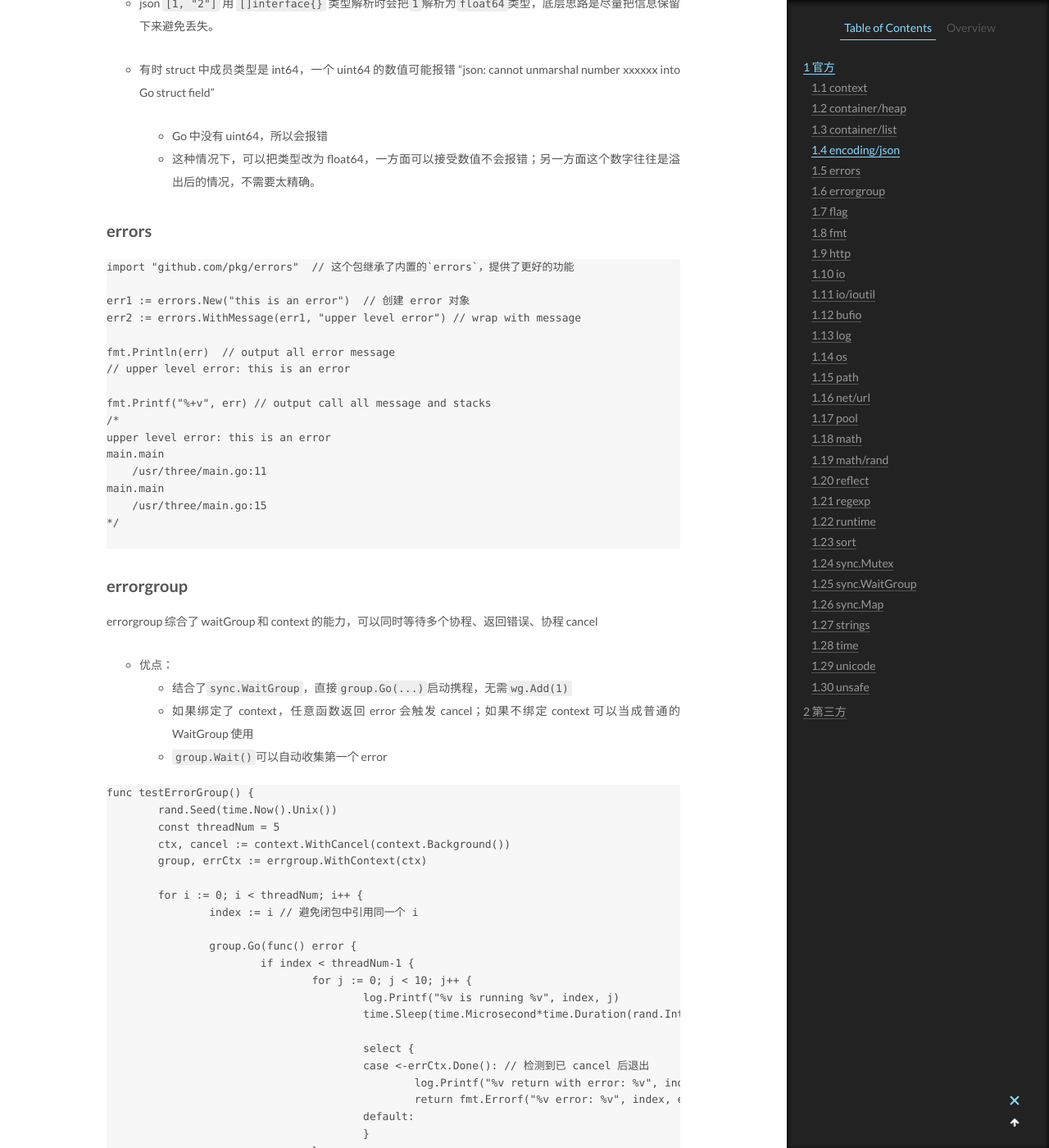
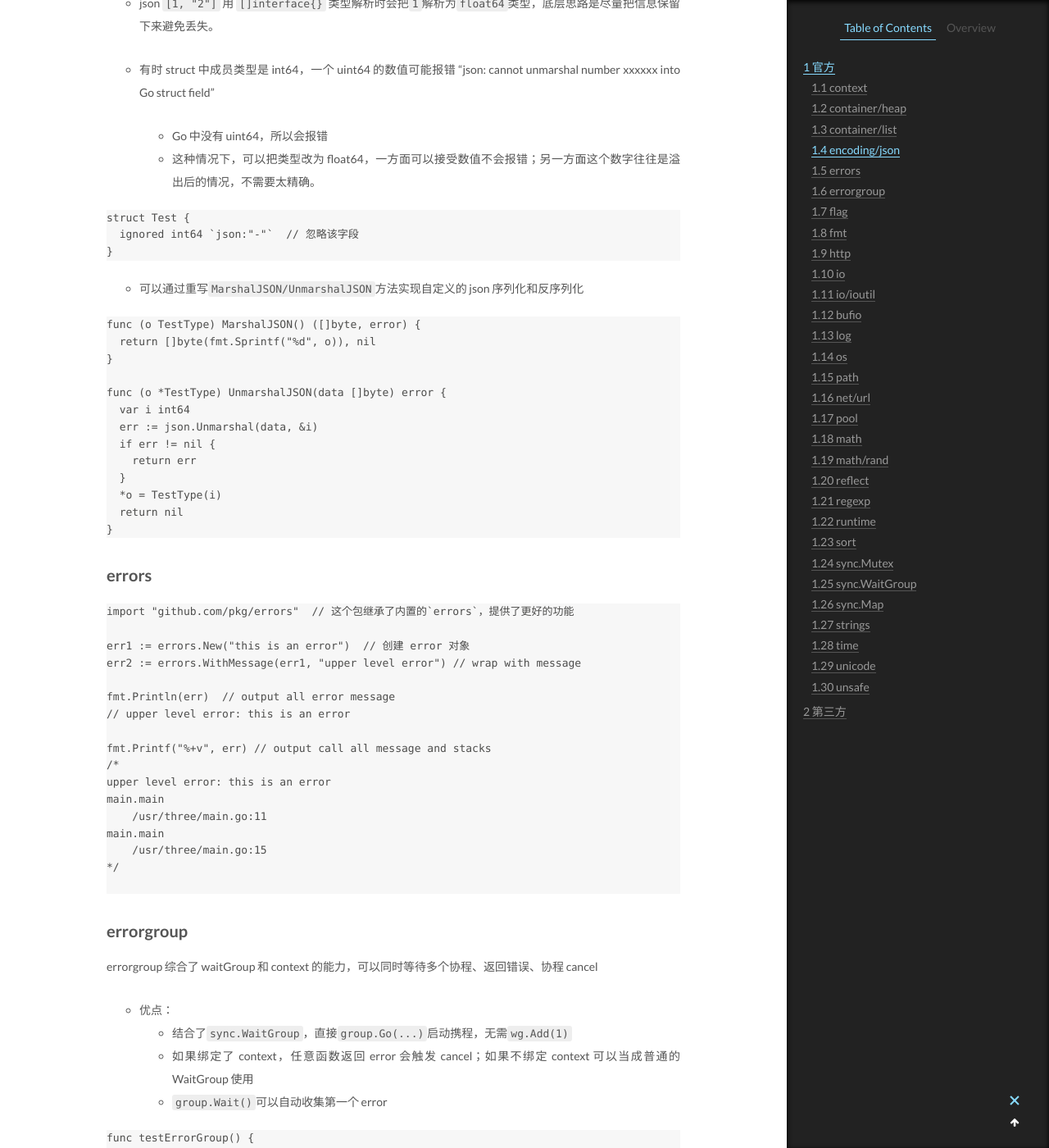
Before and after one commit to CodeHunter2006/CodeHunter2006.github.io, a Jekyll site: the page built from _posts/2019-12-28-Go_Package.md, in a window 1280 px wide and 1400 px high, scrolled down 2166 px. Shown: the whole window at 82% size. Built offline with Jekyll 4.4.1, drawn with Linux system fonts in a browser that asks for light colours.

Commit message:
doc: add contents

````diff
--- a/_posts/2019-12-28-Go_Package.md
+++ b/_posts/2019-12-28-Go_Package.md
@@ -81,6 +81,30 @@ if err != nil {
 - 有时 struct 中成员类型是 int64，一个 uint64 的数值可能报错 "json: cannot unmarshal number xxxxxx into Go struct field"
   - Go 中没有 uint64，所以会报错
   - 这种情况下，可以把类型改为 float64，一方面可以接受数值不会报错；另一方面这个数字往往是溢出后的情况，不需要太精确。
+
+```Go
+struct Test {
+  ignored int64 `json:"-"`  // 忽略该字段
+}
+```
+
+- 可以通过重写`MarshalJSON/UnmarshalJSON`方法实现自定义的 json 序列化和反序列化
+
+```Go
+func (o TestType) MarshalJSON() ([]byte, error) {
+  return []byte(fmt.Sprintf("%d", o)), nil
+}
+
+func (o *TestType) UnmarshalJSON(data []byte) error {
+  var i int64
+  err := json.Unmarshal(data, &i)
+  if err != nil {
+    return err
+  }
+  *o = TestType(i)
+  return nil
+}
+```
 
 ## errors
 
````
Also changed, not shown: _posts/2020-03-18-SQL_CMD.md (+1 -1 lines), _posts/2022-08-13-Go_generics.md (+1 -1 lines), _posts/2022-11-30-ClickHouse_SQL.md (+13 -0 lines).
